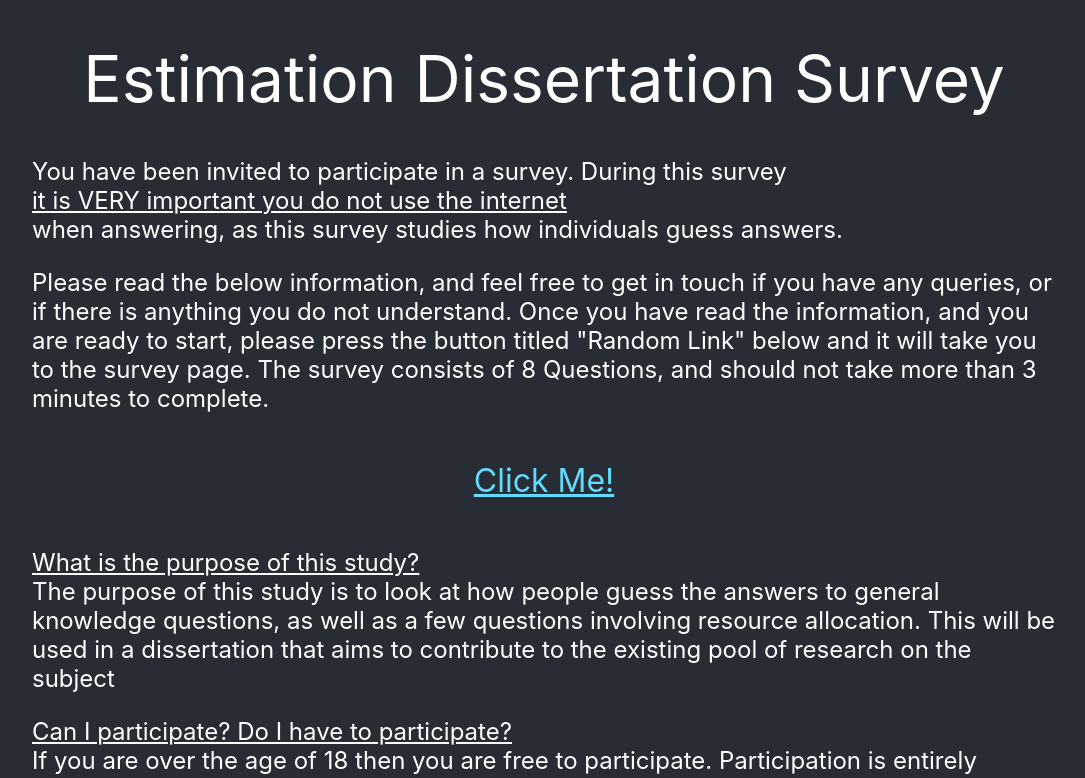
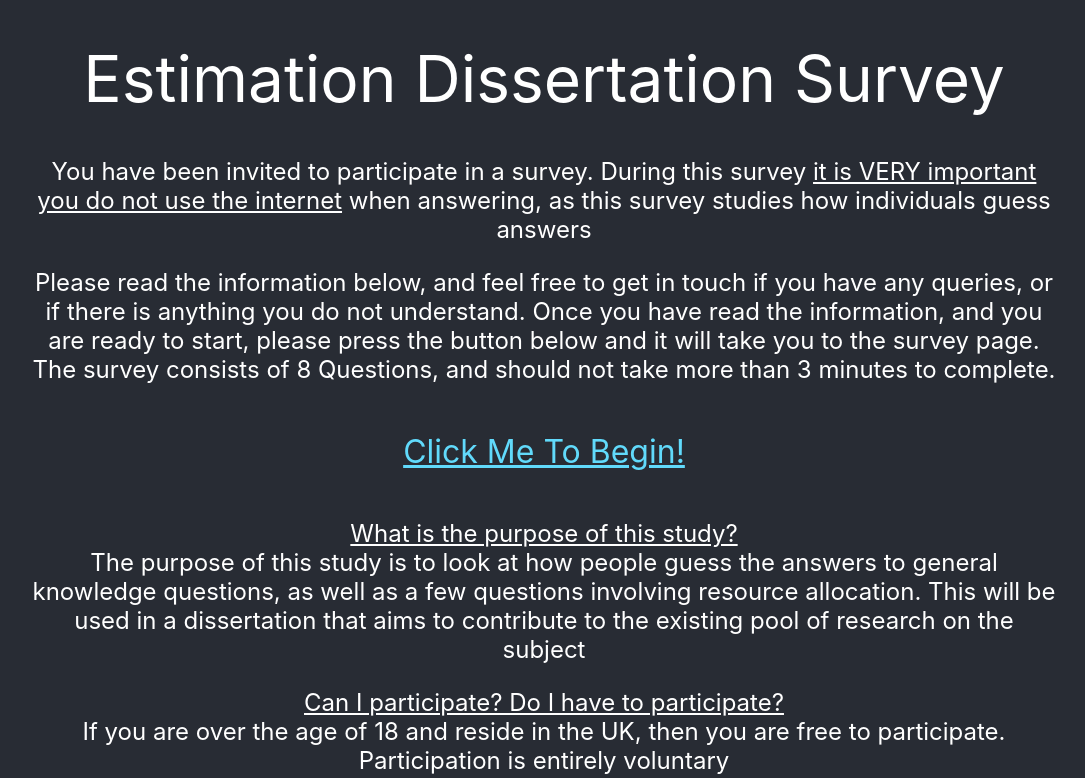
Before and after one commit to KatherineStyman/Dissertation, a React (Create React App) app: page / in a window 1280 px wide. Shown: the top 778 px of the page, without its empty margins (96-1181 px from the left). Built offline with nearby package versions, Linux system fonts and the light colour scheme.

Commit message:
updated styling

```diff
--- a/src/App.js
+++ b/src/App.js
@@ -15,14 +15,14 @@ const App = () => {
 		<div className={classes["page"]}>
 			<div className={classes["title"]}>Estimation Dissertation Survey</div>
 			<div className={classes["intro"]}>
-				<div className={`${classes["answers"]} ${classes["ignores"]}`}>
-					You have been invited to participate in a survey. During this survey <div className={classes["underline"]}>it is VERY important you do not use the internet </div> when answering, as this survey studies how individuals guess answers.
+				<div className={classes["answers"]}>
+					You have been invited to participate in a survey. During this survey <u>it is VERY important you do not use the internet</u> when answering, as this survey studies how individuals guess answers
 				</div>
 				<div className={classes["answers"]}>
-					Please read the below information, and feel free to get in touch if you have any queries, or if there is anything you do not understand. Once you have read the information, and you are ready to start, please press the button titled "Random Link" below and it will take you to the survey page. The survey consists of 8 Questions, and should not take more than 3 minutes to complete.
+					Please read the information below, and feel free to get in touch if you have any queries, or if there is anything you do not understand. Once you have read the information, and you are ready to start, please press the button below and it will take you to the survey page. The survey consists of 8 Questions, and should not take more than 3 minutes to complete.
 				</div>
 			</div>
-			<a className={classes["link"]} href={link}> Click Me! </a>
+			<a className={classes["link"]} href={link}> Click Me To Begin! </a>
 			<div className={classes["ethic"]}>
 				<div className={classes["question"]}>What is the purpose of this study? </div>
 				<div className={classes["answers"]}>
@@ -31,7 +31,7 @@ const App = () => {
 
 				<div className={classes["question"]}>Can I participate? Do I have to participate?</div>
 				<div className={classes["answers"]}>
-					If you are over the age of 18 then you are free to participate. Participation is entirely voluntary
+					If you are over the age of 18 and reside in the UK, then you are free to participate. Participation is entirely voluntary
 				</div>
 
 				<div className={classes["question"]}>What will I have to do?</div>
--- a/src/App.module.css
+++ b/src/App.module.css
@@ -12,6 +12,7 @@
 	align-items: center;
 	flex-direction: column;
 	justify-content: space-between;
+	text-align: center;
 }
 
 .title {
@@ -21,12 +22,6 @@
 
 .intro {
 	font-size: 1.5em;
-}
-
-
-
-.underline {
-	text-decoration: underline;
 }
 
 .link {
```
Also changed, not shown: 2 other files (tests, documents, lock files or other folders).
